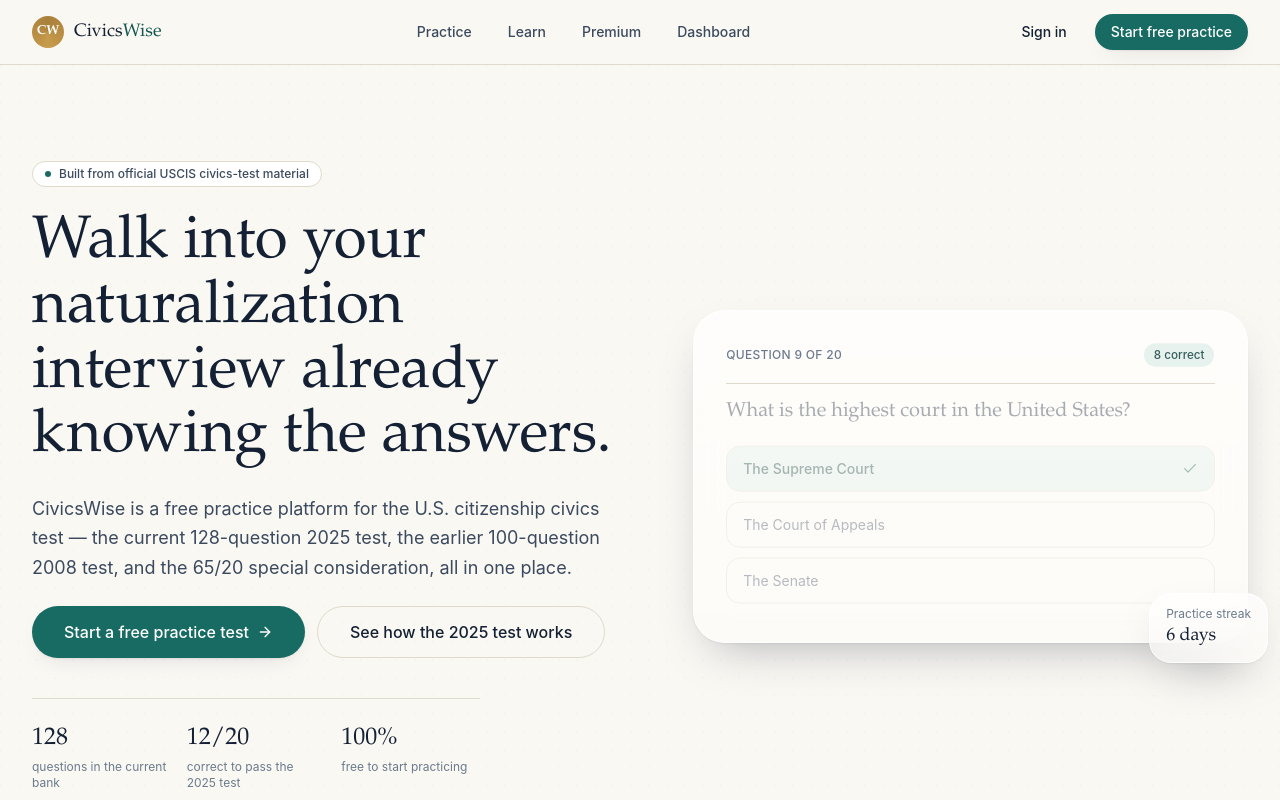
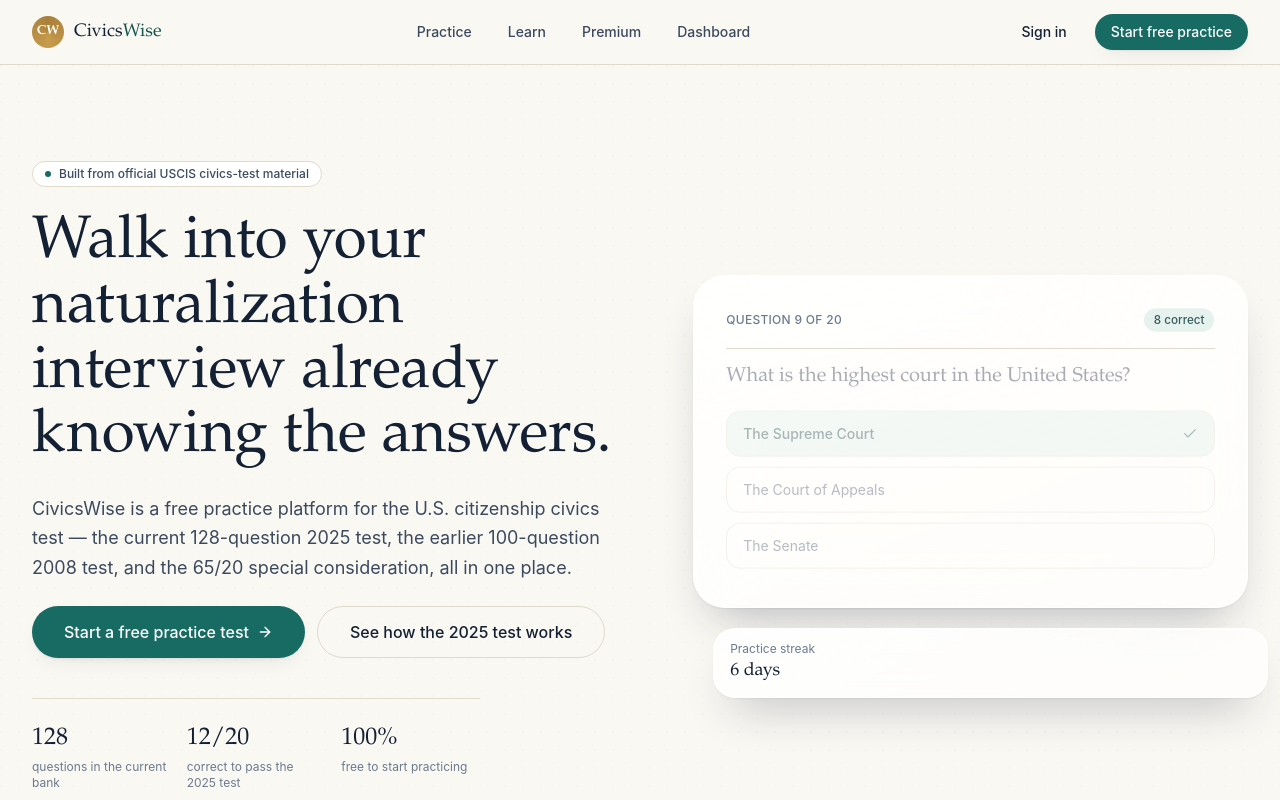
Before and after one commit to miftahulmahin12/civicswise, a Next.js app in the folder civicswise/: page / in a window 1280 px wide. Shown: the top 800 px of the page. Built offline with nearby package versions, Linux system fonts and the light colour scheme.

Commit message:
Refactor glass surface styles for improved clarity

```diff
--- a/civicswise/src/app/globals.css
+++ b/civicswise/src/app/globals.css
@@ -130,37 +130,62 @@
 }
 
 /* ---- Liquid glass surfaces ----
-   Used sparingly, on the handful of surfaces that should feel elevated
-   and "in front of" the page: the header once scrolled, the hero preview
-   card, dialogs/sheets, and the one featured card per section. Everything
-   else stays on the plain paper-card so the glass moments keep meaning. */
+   Real "liquid glass" needs heavy blur + a fairly opaque base — too little
+   of either and content behind bleeds through and hurts readability. Two
+   tiers: .glass-surface for ambient chrome (header, hero, badges, featured
+   cards), and .glass-surface-modal for dialogs/sheets, which carry body
+   copy and need to stay fully legible regardless of what's behind them. */
 .glass-surface {
-  background: linear-gradient(180deg, rgba(255, 255, 255, 0.72), rgba(255, 255, 255, 0.48));
-  backdrop-filter: blur(20px) saturate(160%);
-  -webkit-backdrop-filter: blur(20px) saturate(160%);
-  border: 1px solid rgba(255, 255, 255, 0.6);
+  position: relative;
+  background: linear-gradient(160deg, rgba(255, 255, 255, 0.88), rgba(255, 255, 255, 0.68));
+  backdrop-filter: blur(36px) saturate(180%);
+  -webkit-backdrop-filter: blur(36px) saturate(180%);
+  border: 1px solid rgba(255, 255, 255, 0.7);
   box-shadow:
-    inset 0 1px 0 rgba(255, 255, 255, 0.8),
+    inset 0 1px 0 rgba(255, 255, 255, 0.9),
+    inset 0 0 0 1px rgba(255, 255, 255, 0.15),
     0 1px 2px rgba(20, 32, 51, 0.06),
-    0 20px 48px -20px rgba(20, 32, 51, 0.35);
+    0 24px 48px -20px rgba(20, 32, 51, 0.32);
+  isolation: isolate;
+}
+.glass-surface::before {
+  content: "";
+  position: absolute;
+  inset: 0;
+  border-radius: inherit;
+  background: radial-gradient(120% 80% at 15% 0%, rgba(255, 255, 255, 0.55), transparent 60%);
+  pointer-events: none;
+  z-index: -1;
+}
+
+.glass-surface-modal {
+  background: linear-gradient(160deg, rgba(255, 255, 255, 0.96), rgba(255, 255, 255, 0.9));
+  backdrop-filter: blur(48px) saturate(180%);
+  -webkit-backdrop-filter: blur(48px) saturate(180%);
+  border: 1px solid rgba(255, 255, 255, 0.8);
+  box-shadow:
+    inset 0 1px 0 rgba(255, 255, 255, 0.9),
+    0 1px 2px rgba(20, 32, 51, 0.08),
+    0 32px 64px -24px rgba(20, 32, 51, 0.45);
 }
 
 .glass-surface-dark {
-  background: linear-gradient(180deg, rgba(20, 32, 51, 0.55), rgba(20, 32, 51, 0.7));
-  backdrop-filter: blur(20px) saturate(160%);
-  -webkit-backdrop-filter: blur(20px) saturate(160%);
+  background: linear-gradient(160deg, rgba(20, 32, 51, 0.82), rgba(20, 32, 51, 0.92));
+  backdrop-filter: blur(36px) saturate(180%);
+  -webkit-backdrop-filter: blur(36px) saturate(180%);
   border: 1px solid rgba(255, 255, 255, 0.12);
   box-shadow:
     inset 0 1px 0 rgba(255, 255, 255, 0.08),
-    0 20px 48px -20px rgba(0, 0, 0, 0.55);
+    0 24px 48px -20px rgba(0, 0, 0, 0.6);
 }
 
 @supports not ((backdrop-filter: blur(1px)) or (-webkit-backdrop-filter: blur(1px))) {
-  .glass-surface {
-    background: rgba(255, 255, 255, 0.92);
+  .glass-surface,
+  .glass-surface-modal {
+    background: rgba(255, 255, 255, 0.96);
   }
   .glass-surface-dark {
-    background: rgba(20, 32, 51, 0.92);
+    background: rgba(20, 32, 51, 0.94);
   }
 }
 
```
